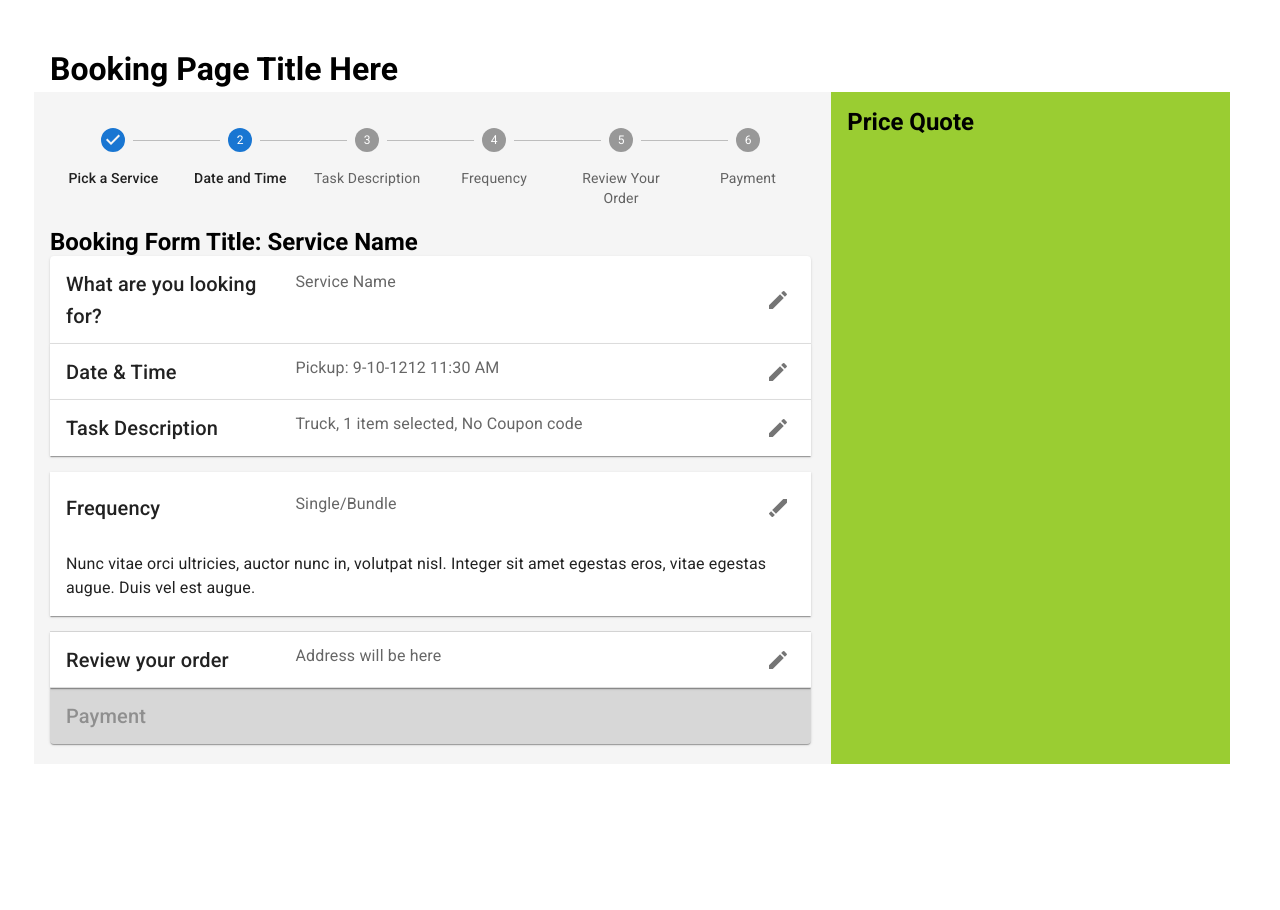
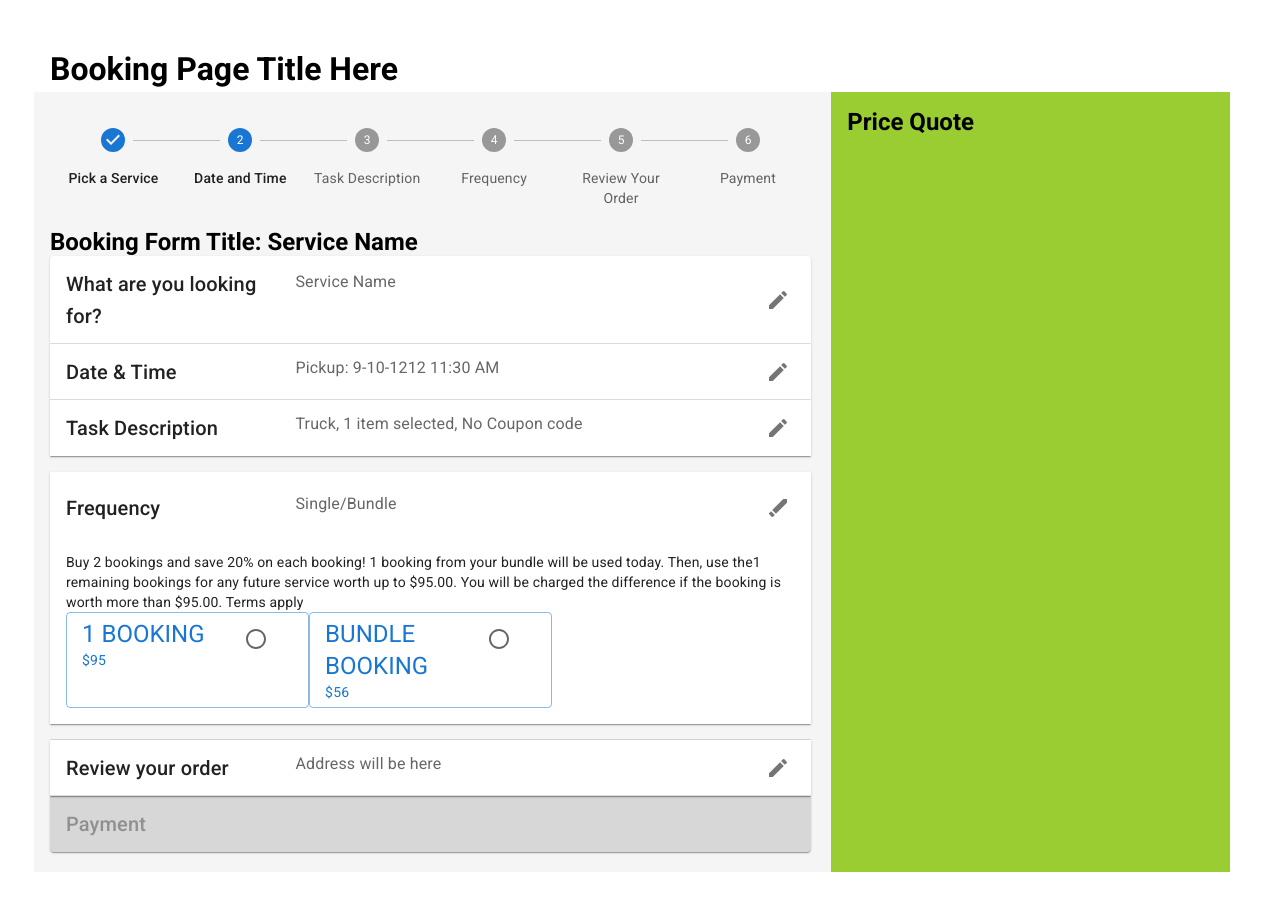
Before and after one commit to hassan1400938/TrashRemovalSevices, a React (Vite) app: page / in a window 1280 px wide. Both pictures are taken after a click on the button 778 px from the left and 776 px from the top of the page. Shown: the top 910 px of the page. Before the commit the page ends 814 px from the top, so only its background shows below. Built offline with nearby package versions, Linux system fonts and the light colour scheme.

Commit message:
some dirctories updated

```diff
--- a/src/Booking.jsx
+++ b/src/Booking.jsx
@@ -1,5 +1,5 @@
 import React from "react";
-import BookingForm from "./BookingForm";
+import BookingForm from "./assets/BookingForm";
 
 import Grid from "@mui/material/Grid";
 export default function Booking() {
--- a/src/BookingForm.jsx
+++ b/src/assets/BookingForm.jsx
@@ -1,7 +1,7 @@
 import React from "react";
-import BookingStepper from "./BookingStepper";
-import ControlledAccordions from "./ControlledAccordions";
-import formData from "./formData.js";
+import BookingStepper from "./BookingStepper.jsx";
+import ControlledAccordions from "./ControlledAccordions.jsx";
+import formData from "../formData.js";
 export default function BookingForm() {
   console.log(formData);
   return (
--- a/src/ControlledAccordions.jsx
+++ b/src/assets/ControlledAccordions.jsx
@@ -1,16 +1,20 @@
 import * as React from "react";
-import Accordion from "@mui/material/Accordion";
-import AccordionDetails from "@mui/material/AccordionDetails";
-import AccordionSummary from "@mui/material/AccordionSummary";
 
 import ChooseAService from "./ChooseAService";
 import DateTime from "./PickUpDateTime";
 import TaskDescription from "./TaskDescription";
+import Frequency from "./Frequency";
+import ReviewOrderAddress from "./ReviewOrderAddress";
 
-import { Typography } from "@mui/material";
-import { IconButton } from "@mui/material";
+import {
+  Accordion,
+  AccordionDetails,
+  AccordionSummary,
+  Typography,
+  IconButton,
+  Button,
+} from "@mui/material";
 import EditIcon from "@mui/icons-material/Edit";
-import { Button } from "@mui/material";
 
 export default function ControlledAccordions(props) {
   const order = props.data.price_quote;
@@ -121,10 +125,7 @@ export default function ControlledAccordions(props) {
           </Typography>
         </AccordionSummary>
         <AccordionDetails>
-          <Typography>
-            Nunc vitae orci ultricies, auctor nunc in, volutpat nisl. Integer
-            sit amet egestas eros, vitae egestas augue. Duis vel est augue.
-          </Typography>
+          <Frequency />
         </AccordionDetails>
       </Accordion>
       <Accordion
@@ -148,10 +149,7 @@ export default function ControlledAccordions(props) {
           </Typography>
         </AccordionSummary>
         <AccordionDetails>
-          <Typography>
-            Nunc vitae orci ultricies, auctor nunc in, volutpat nisl. Integer
-            sit amet egestas eros, vitae egestas augue. Duis vel est augue.
-          </Typography>
+          <ReviewOrderAddress />
         </AccordionDetails>
       </Accordion>
       <Accordion
@@ -160,7 +158,9 @@ export default function ControlledAccordions(props) {
         disabled
       >
         <AccordionSummary aria-controls="panel4bh-content" id="panel4bh-header">
-          <Typography variant="h6" sx={{ width: "33%", flexShrink: 0 }}>Payment</Typography>
+          <Typography variant="h6" sx={{ width: "33%", flexShrink: 0 }}>
+            Payment
+          </Typography>
         </AccordionSummary>
         <AccordionDetails>
           <Typography>
--- /dev/null
+++ b/src/assets/Frequency.jsx
@@ -0,0 +1,67 @@
+import React from "react";
+import {
+  Box,
+  FormControlLabel,
+  Radio,
+  RadioGroup,
+  Typography,
+  Button,
+} from "@mui/material";
+export default function Frequency() {
+  const commonStyles = {
+    bgcolor: "background.paper",
+    m: 1,
+    border: 1,
+    width: "400px",
+    height: "200px",
+  };
+
+  return (
+    <Box>
+      <Typography variant="body2">
+        Buy 2 bookings and save 20% on each booking! 1 booking from your bundle
+        will be used today. Then, use the1 remaining bookings for any future
+        service worth up to $95.00. You will be charged the difference if the
+        booking is worth more than $95.00. Terms apply
+      </Typography>
+      <RadioGroup
+        row
+        aria-labelledby="frequency-buttons-group"
+        name="frequency-radio-buttons-group"
+      >
+        <Button
+          component="div"
+          variant="outlined"
+          sx={{
+            display: "flex",
+            alignItems: "flex-start",
+            justifyContent: "space-between",
+            width: 1 / 3,
+          }}
+        >
+          <Box>
+            <Typography variant="h5">1 Booking</Typography>
+            <Typography variant="body2">$95</Typography>
+          </Box>
+          <FormControlLabel value="one-booking" control={<Radio />} />
+        </Button>
+        <Button
+          component="div"
+          variant="outlined"
+          sx={{
+            display: "flex",
+            alignItems: "flex-start",
+            justifyContent: "space-between",
+            width: 1 / 3,
+          }}
+        >
+          <Box>
+            <Typography variant="h5">Bundle Booking</Typography>
+            <Typography variant="body2">$56</Typography>
+          </Box>
+          <FormControlLabel value="bundle-booking" control={<Radio />} />
+        </Button>
+      </RadioGroup>
+    </Box>
+  );
+}
--- /dev/null
+++ b/src/assets/ReviewOrderAddress.jsx
@@ -0,0 +1,58 @@
+import React from "react";
+import {
+  Box,
+  Button,
+  Typography,
+  TextField,
+  FormControlLabel,
+  Checkbox,
+} from "@mui/material";
+import HomeIcon from "@mui/icons-material/Home";
+import BusinessIcon from "@mui/icons-material/Business";
+import { CheckBox } from "@mui/icons-material";
+
+export default function ReviewOrderAddress() {
+  return (
+    <Box>
+      <Typography variant="body1">Enter your address</Typography>
+      <Box row>
+        <Button variant="outlined" startIcon={<HomeIcon />}>
+          Residential
+        </Button>
+        <Button variant="outlined" startIcon={<BusinessIcon />}>
+          Business
+        </Button>
+      </Box>
+      <Box>
+        <Typography variant="body1">Check if we serve in your area</Typography>
+        <TextField label="Company Name" variant="outlined" />
+        <TextField
+          label="Pickup Address"
+          placeholder="Search places..."
+          variant="outlined"
+        />
+        <TextField label="Apt Number (Optional)" variant="outlined" />
+      </Box>
+      <Box>
+        <Typography variant="h4">Booking Details</Typography>
+        <Typography variant="body2">November 07 2023, 11 AM.</Typography>
+        <Typography variant="body2">Frequency - Once</Typography>
+        <Typography variant="h6">
+          Your transaction is protected by <strong>Stripe</strong>
+        </Typography>
+        <Typography variant="h6">
+          I agree to the Terms of Service and Privacy Policy. As a business
+          client, I have agreed to <strong>Corporate Service Agreement</strong>
+        </Typography>
+        <FormControlLabel
+          required
+          control={<Checkbox />}
+          label="I agree to the Terms of Service and Privacy Policy. I agree to receive text messages regarding my service updates."
+        />
+        <Typography variant="body2">
+          Need help? We are here for you! You can chat with us here.
+        </Typography>
+      </Box>
+    </Box>
+  );
+}
--- a/src/formData.js
+++ b/src/formData.js
@@ -2,7 +2,18 @@ export default {
   success: true,
   data: {
     services: ["Waste Removal", "Cardboard Removal", "Dumpster Rental"],
-    additional_items: ["Ac Window Unit", "Area Rug (<=6'x9')"],
+    additional_items: [
+      { item_id: 1, item: "Ac Window Unit", price_each: 22.0 },
+      { itme_id: 2, item: "Area Rug (<=6'x9')", price: 22.0 },
+      { item_id: 3, item: "Area Rug (> 6'x9')", price: 38.0 },
+      { itme_id: 4, item: "Couch (4 Seater)", price: 55.0 },
+      { item_id: 5, item: "Futon", price_each: 44.0 },
+      { itme_id: 6, item: "Ottoman", price: 16.5 },
+      { item_id: 7, item: "Trash Bin (35 Gallons)", price: 33.0 },
+      { itme_id: 8, item: "Yard Debris (per cubic yard)", price: 55.0 },
+      { item_id: 9, item: "Bagster (Small)", price: 110.0 },
+      { itme_id: 10, item: "Fridge (Mini - Must be empty)", price: 22.0 },
+    ],
     vehicles: ["Pick-Up Truck", "Truck"],
     locations: ["92028", "9202"],
     prices_by_location: [
```
Also changed, not shown: src/assets/BookingStepper.jsx (renamed from src/BookingStepper.jsx), src/assets/ChooseAService.jsx (renamed from src/ChooseAService.jsx), src/assets/PickUpDateTime.jsx (renamed from src/PickUpDateTime.jsx), src/assets/PriceQuote.jsx (added), src/assets/TaskDescription.jsx (renamed from src/TaskDescription.jsx).
